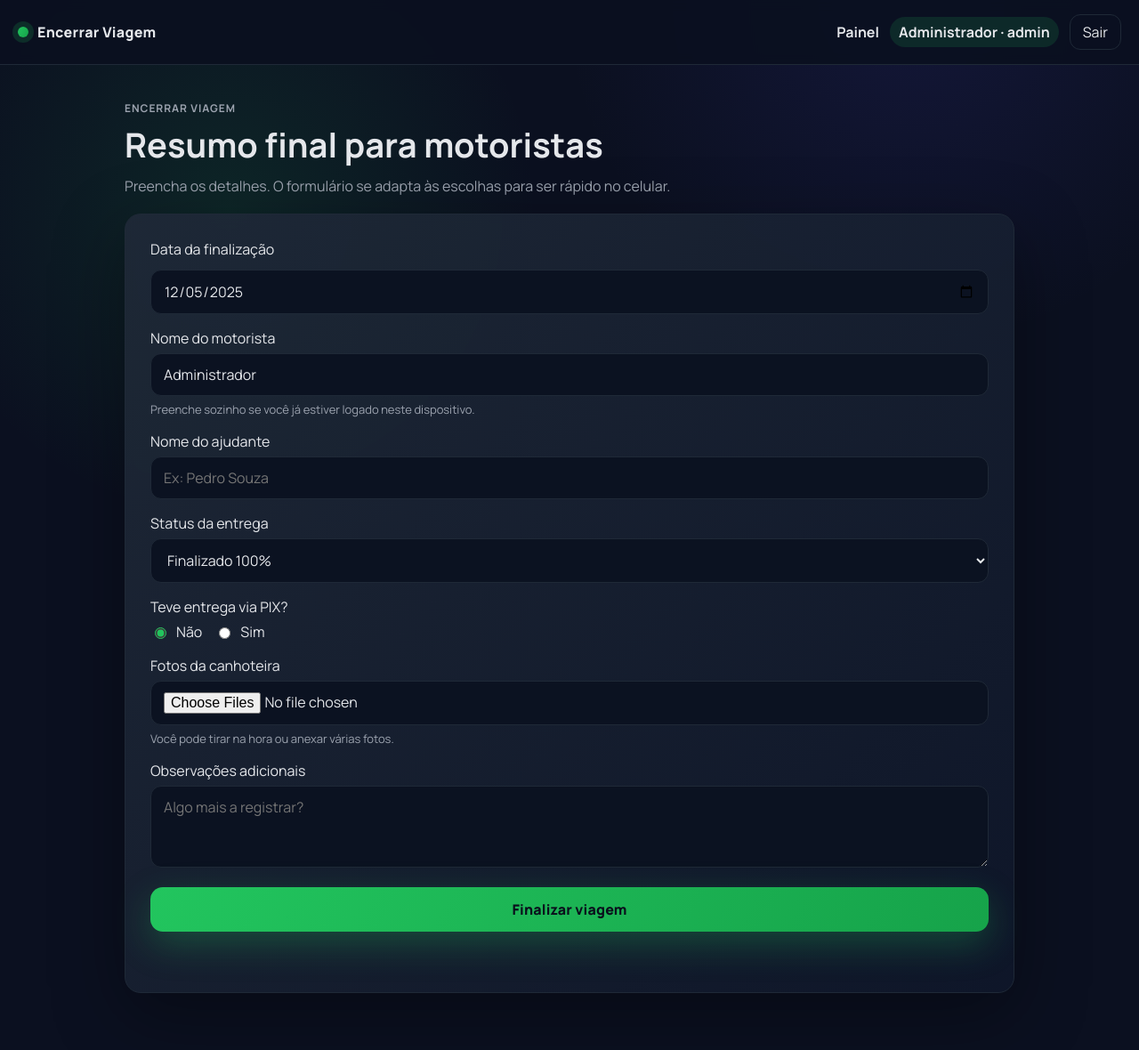
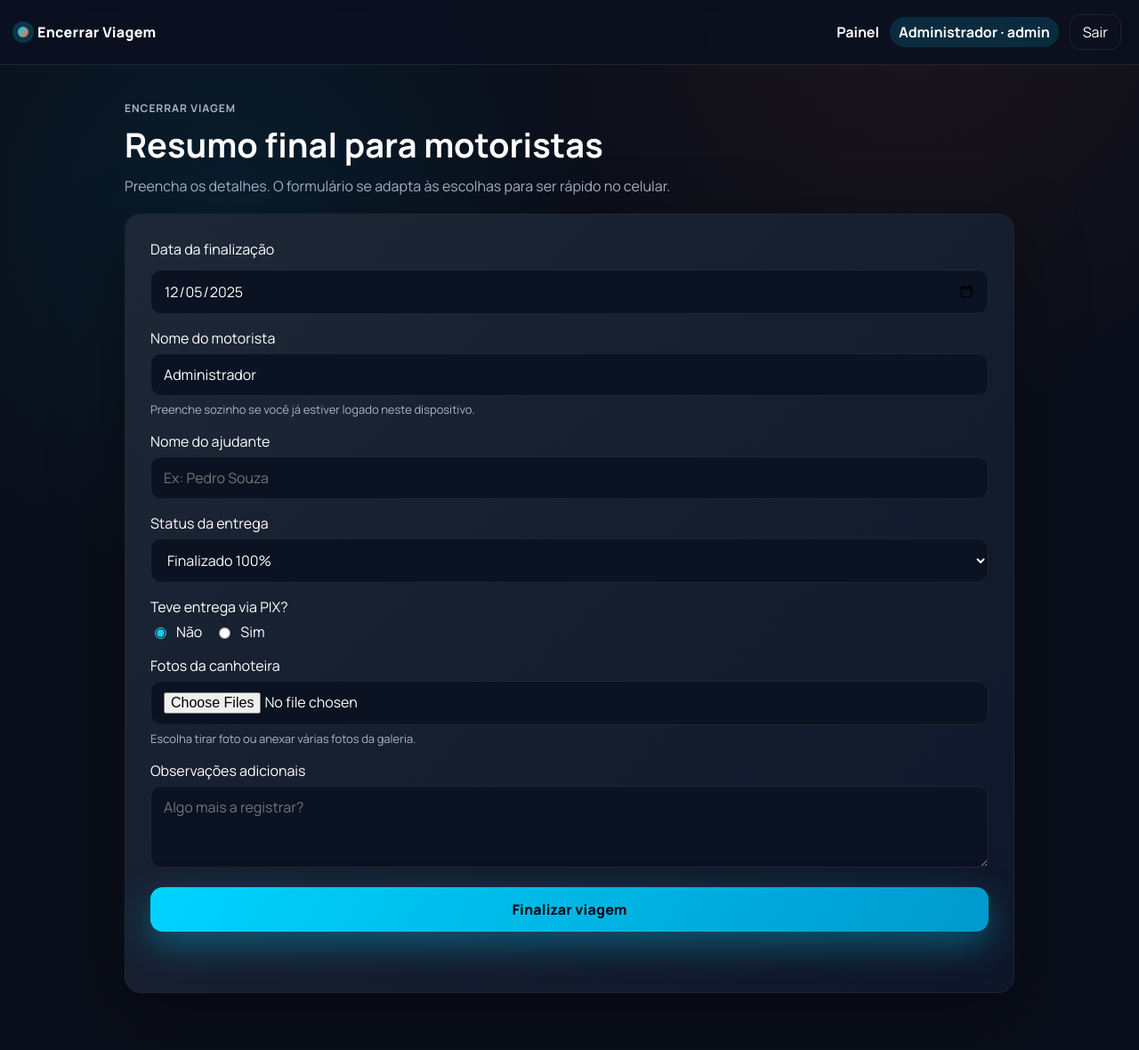
Before and after one commit to mcochitao-ai/app-motorista-delante, a Flask app: page /form in a window 1280 px wide. Shown: the whole page at 89% size. Run offline with Flask 3, Linux system fonts and the light colour scheme; the visitor is signed in with stand-in values (Sample User, id 1); data comes from the database, SQL or seed files in the repository.

Commit message:
Improve UI: Delante brand colors, better login spacing, multiple return notes system, flexible file upload

```diff
--- a/static/app.js
+++ b/static/app.js
@@ -38,10 +38,34 @@
   if (!statusSelect || !returnBlock) return;
   const isReturn = statusSelect.value === 'devolucao';
   returnBlock.classList.toggle('hidden', !isReturn);
-  const note = document.querySelector('#returnedNote');
-  const reason = document.querySelector('#returnReason');
-  if (note) note.required = isReturn;
-  if (reason) reason.required = isReturn;
+  if (!isReturn) {
+    const container = document.querySelector('#returnedNotesContainer');
+    if (container) container.innerHTML = '';
+  }
+}
+
+function generateReturnFields() {
+  const count = parseInt(document.querySelector('#returnCount')?.value || 1);
+  const container = document.querySelector('#returnedNotesContainer');
+  if (!container) return;
+
+  container.innerHTML = '';
+  for (let i = 1; i <= count; i++) {
+    const item = document.createElement('div');
+    item.className = 'return-note-item';
+    item.innerHTML = `
+      <h4>Nota devolvida ${i}</h4>
+      <div class="field">
+        <label for="returnedNote${i}">Número da nota</label>
+        <input type="text" id="returnedNote${i}" name="returnedNote${i}" placeholder="Ex: NF-12345" required />
+      </div>
+      <div class="field">
+        <label for="returnReason${i}">Motivo da devolução</label>
+        <textarea id="returnReason${i}" name="returnReason${i}" rows="3" placeholder="Descreva o motivo" required></textarea>
+      </div>
+    `;
+    container.appendChild(item);
+  }
 }
 
 function togglePixFields() {
@@ -75,6 +99,11 @@
 pixOptions.forEach((opt) => opt.addEventListener('change', togglePixFields));
 driverNameInput?.addEventListener('blur', persistDriverName);
 
+const generateBtn = document.querySelector('#generateReturnFields');
+if (generateBtn) {
+  generateBtn.addEventListener('click', generateReturnFields);
+}
+
 document.addEventListener('DOMContentLoaded', () => {
   setToday();
   hydrateDriverName();
--- a/static/styles.css
+++ b/static/styles.css
@@ -1,12 +1,13 @@
 :root {
-  --bg: #0b1020;
-  --card: #0f172a;
-  --ink: #e5e7eb;
-  --muted: #9ca3af;
-  --accent: #22c55e;
-  --accent-strong: #16a34a;
-  --outline: #1f2937;
-  --shadow: 0 24px 80px rgba(0, 0, 0, 0.35);
+  --bg: #0a0e1a;
+  --card: #12161f;
+  --ink: #ffffff;
+  --muted: #a8b4c8;
+  --accent: #00d4ff;
+  --accent-strong: #0099cc;
+  --accent-secondary: #ff6b35;
+  --outline: #1e2533;
+  --shadow: 0 24px 80px rgba(0, 0, 0, 0.4);
   --radius: 18px;
   font-family: 'Manrope', system-ui, -apple-system, sans-serif;
 }
@@ -15,8 +16,8 @@
 body {
   margin: 0;
   min-height: 100vh;
-  background: radial-gradient(circle at 20% 20%, rgba(34, 197, 94, 0.12), transparent 25%),
-              radial-gradient(circle at 80% 0%, rgba(79, 70, 229, 0.12), transparent 25%),
+  background: radial-gradient(circle at 20% 20%, rgba(0, 212, 255, 0.08), transparent 30%),
+              radial-gradient(circle at 80% 0%, rgba(255, 107, 53, 0.08), transparent 30%),
               var(--bg);
   color: var(--ink);
 }
@@ -44,7 +45,7 @@
 
 .brand { display: flex; align-items: center; gap: 10px; font-weight: 800; letter-spacing: 0.02em; }
 .brand a { color: var(--ink); text-decoration: none; }
-.brand .dot { width: 12px; height: 12px; border-radius: 50%; background: linear-gradient(120deg, var(--accent), var(--accent-strong)); box-shadow: 0 0 0 6px rgba(34, 197, 94, 0.16); }
+.brand .dot { width: 12px; height: 12px; border-radius: 50%; background: linear-gradient(120deg, var(--accent), var(--accent-secondary)); box-shadow: 0 0 0 6px rgba(0, 212, 255, 0.2); }
 
 .nav { display: flex; align-items: center; gap: 12px; }
 .nav .link { color: var(--ink); text-decoration: none; font-weight: 700; }
@@ -52,11 +53,11 @@
 .inline { margin: 0; }
 
 .page { max-width: 1040px; margin: 0 auto; padding: 32px 20px 64px; }
-.page.auth { min-height: 100vh; display: flex; flex-direction: column; align-items: center; justify-content: center; gap: 20px; text-align: center; }
+.page.auth { min-height: 100vh; display: flex; flex-direction: column; align-items: center; justify-content: center; gap: 32px; text-align: center; padding: 48px 20px; }
 .hero { padding: 8px 0 20px; }
-.hero.auth-hero { text-align: center; }
-.logo-wrap { display: flex; justify-content: center; margin-bottom: 12px; }
-.brand-logo { width: 180px; max-width: 70vw; height: auto; filter: drop-shadow(0 10px 30px rgba(0,0,0,0.4)); }
+.hero.auth-hero { text-align: center; margin-bottom: 8px; }
+.logo-wrap { display: flex; justify-content: center; margin-bottom: 24px; }
+.brand-logo { width: 220px; max-width: 80vw; height: auto; filter: drop-shadow(0 12px 36px rgba(0,0,0,0.5)); }
 .eyebrow { text-transform: uppercase; letter-spacing: 0.08em; font-weight: 700; font-size: 12px; color: var(--muted); margin: 0 0 6px; }
 .lede { margin: 4px 0 0; color: var(--muted); max-width: 760px; }
 h1 { margin: 0 0 10px; font-size: clamp(28px, 4vw, 38px); }
@@ -84,7 +85,7 @@
   width: 100%; padding: 12px 14px; border: 1px solid var(--outline); border-radius: 12px; background: #0b1221; color: var(--ink);
   transition: border-color 0.2s ease, box-shadow 0.2s ease;
 }
-input:focus, select:focus, textarea:focus { outline: none; border-color: var(--accent); box-shadow: 0 0 0 3px rgba(34, 197, 94, 0.25); }
+input:focus, select:focus, textarea:focus { outline: none; border-color: var(--accent); box-shadow: 0 0 0 3px rgba(0, 212, 255, 0.25); }
 textarea { resize: vertical; }
 
 .options { display: flex; gap: 14px; flex-wrap: wrap; }
@@ -95,9 +96,16 @@
 .hidden { display: none; }
 
 .actions { margin-top: 6px; }
-.primary { width: 100%; padding: 14px 16px; border-radius: 14px; border: none; background: linear-gradient(120deg, var(--accent), var(--accent-strong)); color: #0a0f1c; font-weight: 800; letter-spacing: 0.01em; cursor: pointer; transition: transform 0.08s ease, box-shadow 0.2s ease; box-shadow: 0 14px 40px rgba(34, 197, 94, 0.28); }
-.primary:hover { transform: translateY(-1px); box-shadow: 0 16px 44px rgba(34, 197, 94, 0.32); }
+.primary { width: 100%; padding: 14px 16px; border-radius: 14px; border: none; background: linear-gradient(120deg, var(--accent), var(--accent-strong)); color: #0a0e1a; font-weight: 800; letter-spacing: 0.01em; cursor: pointer; transition: transform 0.08s ease, box-shadow 0.2s ease; box-shadow: 0 14px 40px rgba(0, 212, 255, 0.35); }
+.primary:hover { transform: translateY(-1px); box-shadow: 0 16px 44px rgba(0, 212, 255, 0.4); }
 .primary:active { transform: translateY(0); }
+
+.secondary { width: 100%; padding: 12px 16px; border-radius: 14px; border: 2px solid var(--accent); background: transparent; color: var(--accent); font-weight: 700; cursor: pointer; transition: all 0.2s ease; }
+.secondary:hover { background: rgba(0, 212, 255, 0.1); transform: translateY(-1px); }
+.secondary:active { transform: translateY(0); }
+
+.return-note-item { padding: 16px; border-radius: 12px; background: rgba(0, 212, 255, 0.05); border: 1px solid rgba(0, 212, 255, 0.15); margin-bottom: 12px; }
+.return-note-item h4 { margin: 0 0 12px; color: var(--accent); font-size: 14px; text-transform: uppercase; letter-spacing: 0.05em; }
 
 .feedback { margin: 4px 0 0; min-height: 20px; color: var(--accent); font-weight: 700; }
 .hint { margin: 0; color: var(--muted); font-size: 13px; }
@@ -108,14 +116,14 @@
 
 .table { width: 100%; display: flex; flex-direction: column; gap: 8px; }
 .row { display: grid; grid-template-columns: 60px 1fr 1fr 120px; gap: 10px; padding: 10px 12px; background: rgba(255, 255, 255, 0.02); border: 1px solid var(--outline); border-radius: 12px; }
-.head { font-weight: 700; background: rgba(34, 197, 94, 0.06); }
+.head { font-weight: 700; background: rgba(0, 212, 255, 0.06); }
 
-.pill { padding: 6px 10px; border-radius: 999px; background: rgba(34, 197, 94, 0.14); color: var(--ink); font-weight: 700; }
+.pill { padding: 6px 10px; border-radius: 999px; background: rgba(0, 212, 255, 0.14); color: var(--ink); font-weight: 700; }
 .pill-alt { background: rgba(255, 255, 255, 0.06); }
 
 .flash-stack { display: flex; flex-direction: column; gap: 10px; margin-bottom: 16px; }
 .flash { padding: 12px 14px; border-radius: 12px; border: 1px solid var(--outline); background: rgba(255, 255, 255, 0.04); }
-.flash.success { border-color: rgba(34, 197, 94, 0.4); }
+.flash.success { border-color: rgba(0, 212, 255, 0.4); }
 .flash.error { border-color: rgba(248, 113, 113, 0.4); color: #fecdd3; }
 .flash.info { border-color: rgba(94, 234, 212, 0.35); color: #99f6e4; }
 
--- a/templates/trip_form.html
+++ b/templates/trip_form.html
@@ -35,16 +35,12 @@
 
         <div id="returnBlock" class="nested hidden">
           <div class="field">
-        <label for="returnedNote">Nota que voltou</label>
-        <input type="text" id="returnedNote" name="returnedNote" placeholder="Número da nota" />
+            <label for="returnCount">Quantas notas voltaram?</label>
+            <input type="number" id="returnCount" name="returnCount" min="1" max="20" value="1" />
           </div>
-      <div class="field">
-        <label for="returnReason">Motivo da devolução</label>
-        <textarea id="returnReason" name="returnReason" rows="3" placeholder="Descreva o motivo"></textarea>
-      </div>
-    </div>
-
-    <div class="field">
+          <div id="returnedNotesContainer"></div>
+          <button type="button" id="generateReturnFields" class="secondary">Gerar campos para notas</button>
+        </div>    <div class="field">
       <label>Teve entrega via PIX?</label>
       <div class="options">
         <label class="option"><input type="radio" name="pix" value="nao" checked />Não</label>
@@ -55,18 +51,16 @@
         <div id="pixBlock" class="nested hidden">
           <div class="field">
             <label for="pixProof">Comprovante PIX (foto ou anexo)</label>
-        <input type="file" id="pixProof" name="pixProof" accept="image/*,.pdf" capture="environment" />
-        <p class="hint">Abra a câmera ou selecione um arquivo da galeria.</p>
+            <input type="file" id="pixProof" name="pixProof" accept="image/*,.pdf" />
+            <p class="hint">Escolha tirar foto ou anexar arquivo da galeria.</p>
           </div>
         </div>
 
         <div class="field">
           <label for="canhoteira">Fotos da canhoteira</label>
-      <input type="file" id="canhoteira" name="canhoteira" accept="image/*" capture="environment" multiple />
-      <p class="hint">Você pode tirar na hora ou anexar várias fotos.</p>
-    </div>
-
-    <div class="field">
+          <input type="file" id="canhoteira" name="canhoteira" accept="image/*" multiple />
+          <p class="hint">Escolha tirar foto ou anexar várias fotos da galeria.</p>
+        </div>    <div class="field">
       <label for="notes">Observações adicionais</label>
       <textarea id="notes" name="notes" rows="3" placeholder="Algo mais a registrar?"></textarea>
     </div>
```
Also changed, not shown: templates/login.html (+4 -3 lines). Lines whose indentation alone changed are shown as unchanged.
